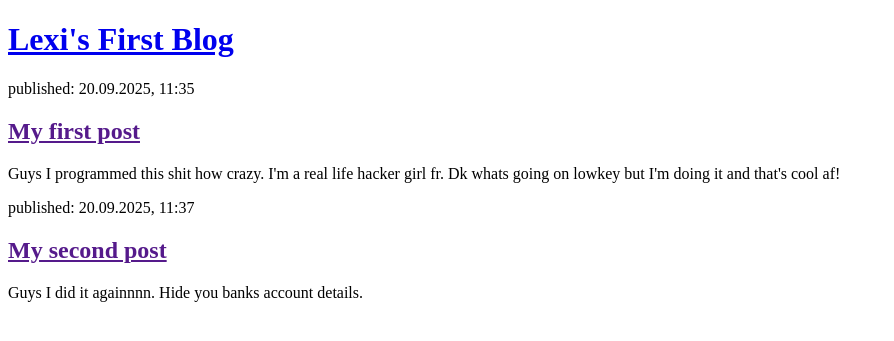
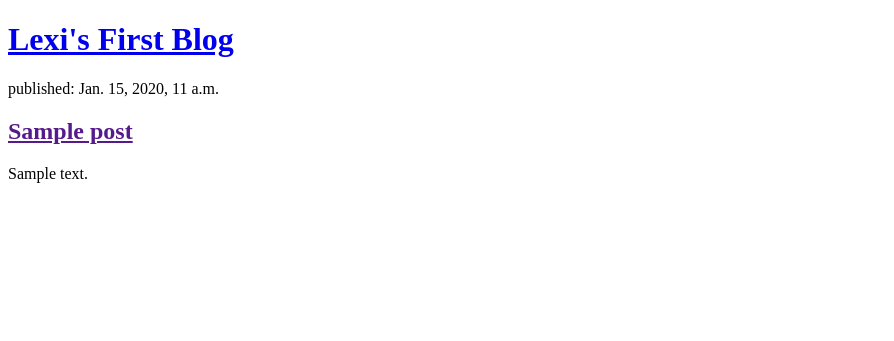
Before and after one commit to lexiwilliamz/my-first-blog, a Django app: page / in a window 1280 px wide. Shown: the top 341 px of the page, without its empty margins (0-894 px from the left). Run offline with Django 5.2, Linux system fonts and the light colour scheme; tables that the repository leaves empty hold one stand-in row (values such as "Sample post").

Commit message:
Modified templates to display posts from database.

```diff
--- a/blog/templates/blog/post_list.html
+++ b/blog/templates/blog/post_list.html
@@ -8,16 +8,10 @@
             <h1><a href="/">Lexi's First Blog</a></h1>
         </header>
 
-        <article>
-            <time>published: 20.09.2025, 11:35</time>
-            <h2><a href="">My first post</a></h2>
-            <p>Guys I programmed this shit how crazy. I'm a real life hacker girl fr. Dk whats going on lowkey but I'm doing it and that's cool af! </p>
-        </article>
-
-        <article>
-            <time>published: 20.09.2025, 11:37</time>
-            <h2><a href="">My second post</a></h2>
-            <p>Guys I did it againnnn. Hide you banks account details.</p>
-        </article>
-    </body>
-</html>
+        {% for post in posts %}
+    <article>
+        <time>published: {{ post.published_date }}</time>
+        <h2><a href="">{{ post.title }}</a></h2>
+        <p>{{ post.text|linebreaksbr }}</p>
+    </article>
+{% endfor %}
--- a/blog/views.py
+++ b/blog/views.py
@@ -3,3 +3,24 @@ from django.shortcuts import render
 # Create your views here.
 def post_list(request):
     return render(request, 'blog/post_list.html', {})
+
+
+from django.shortcuts import render
+from .models import Post
+
+from django.shortcuts import render
+from django.utils import timezone
+from .models import Post
+
+def post_list(request):
+    posts = Post.objects.filter(published_date__lte=timezone.now()).order_by('published_date')
+    return render(request, 'blog/post_list.html', {})
+
+
+from django.shortcuts import render
+from django.utils import timezone
+from .models import Post
+
+def post_list(request):
+    posts = Post.objects.filter(published_date__lte=timezone.now()).order_by('published_date')
+    return render(request, 'blog/post_list.html', {'posts': posts})
```
